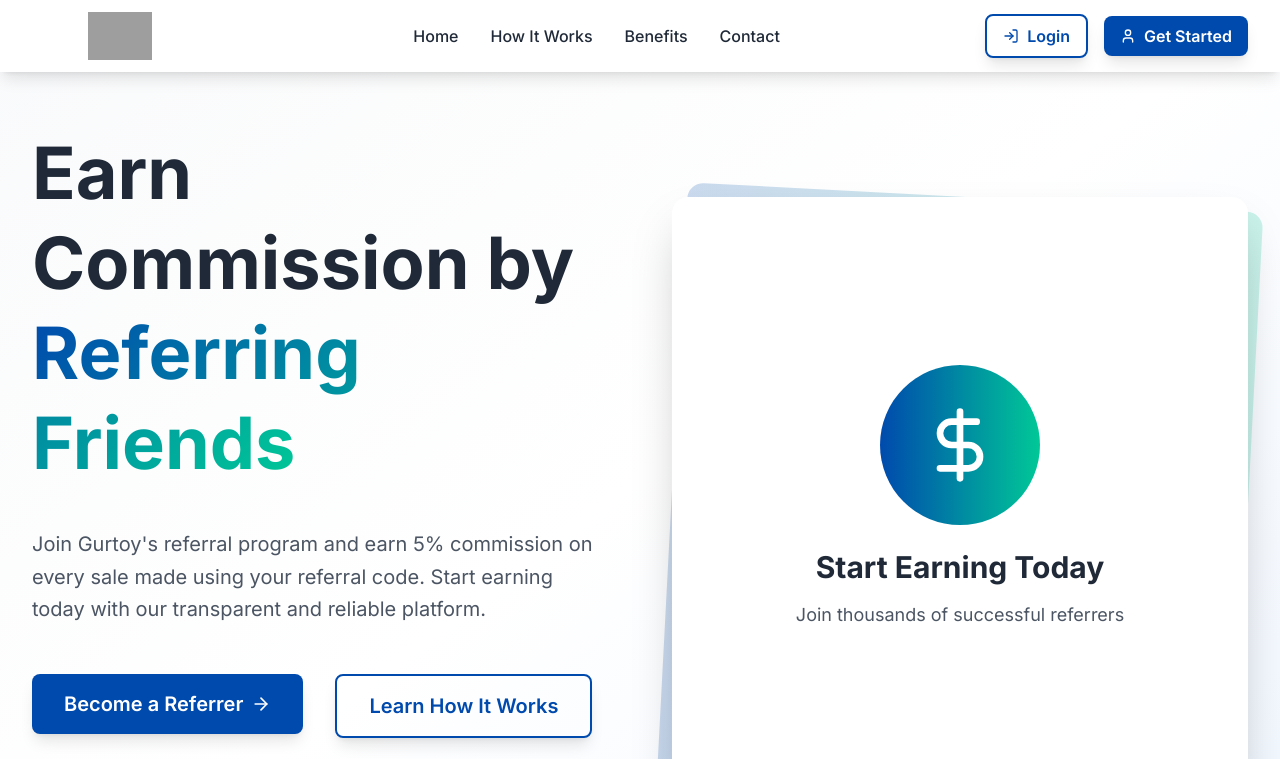
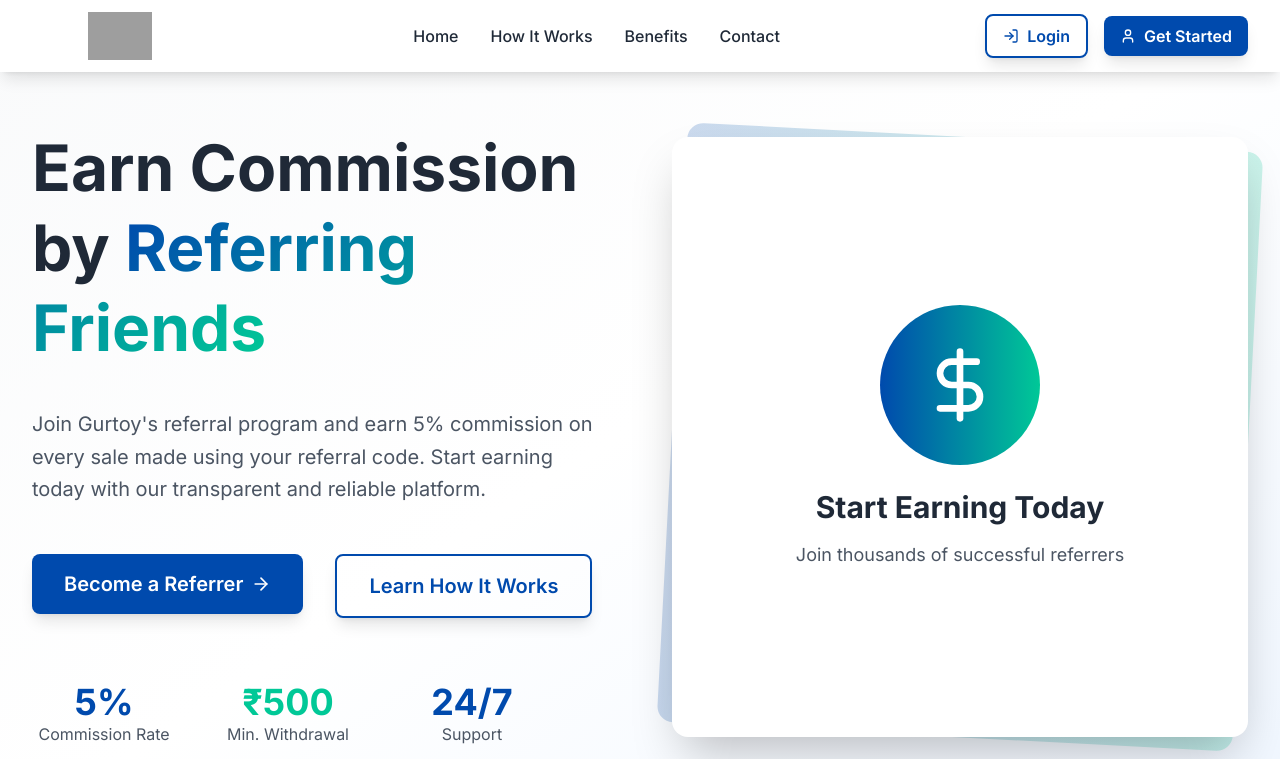
Before and after one commit to rjit1/gurtoy-refer-system-adminpanel, a Next.js app: page / in a window 1280 px wide. Shown: the top 759 px of the page. Built offline with nearby package versions, Linux system fonts and the light colour scheme; grey boxes are pictures that could not be loaded.

Commit message:
core web vitals home page

```diff
--- a/app/page.tsx
+++ b/app/page.tsx
@@ -145,7 +145,7 @@ export default function LandingPage() {
               className="w-full text-center lg:text-left lg:order-1 py-8 xs:py-12 sm:py-0"
             >
               {/* Simplified animation for better performance */}
-              <h1 className="responsive-text-hero font-bold text-gray-800 mb-4 xs:mb-6 sm:mb-8 lg:mb-10 leading-tight animate-fade-in">
+              <h1 className="responsive-text-hero font-bold text-gray-800 mb-4 xs:mb-6 sm:mb-8 lg:mb-10 leading-tight animate-fade-in" style={{ fontSize: 'clamp(1.5rem, 5vw, 4rem)' }}>
                 Earn Commission by{' '}
                 <span className="text-gradient block sm:inline">Referring Friends</span>
               </h1>
--- a/components/SplashScreen.tsx
+++ b/components/SplashScreen.tsx
@@ -90,7 +90,7 @@ export default function SplashScreen({ onComplete }: SplashScreenProps) {
             transition={{ duration: 0.8, delay: 0.5 }}
             className="mb-4 sm:mb-6"
           >
-            <h1 className="text-3xl sm:text-4xl md:text-5xl lg:text-6xl font-bold text-white mb-2">
+            <h1 className="text-3xl sm:text-4xl md:text-5xl lg:text-6xl font-bold text-white mb-2" style={{ fontSize: 'clamp(1.875rem, 5vw, 4rem)' }}>
               Gurtoy
             </h1>
             <p className="text-lg sm:text-xl md:text-2xl text-white/90 font-medium">
```
